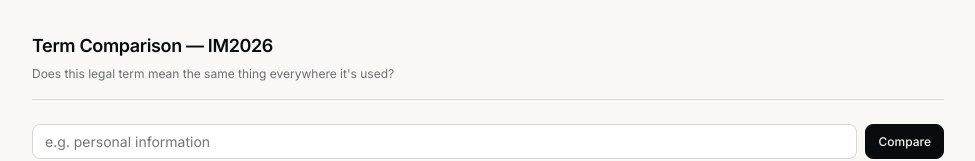
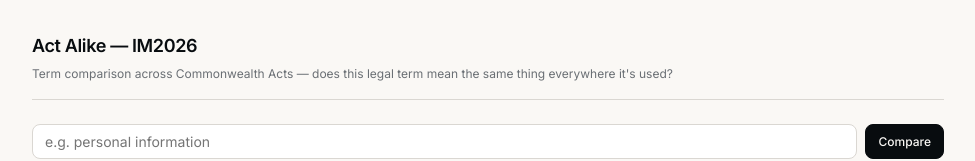
Before and after one commit to cchew/term-comparison, a Vue app in the folder web/: page / in a window 1280 px wide. Shown: the top 161 px of the page, without its empty margins (152-1127 px from the left). Built offline with nearby package versions, Linux system fonts and the light colour scheme; no server answers.

Commit message:
rebrand: Act Alike (in-app title, matching the renamed repo/Netlify site)
h1 keeps 'IM2026' per competition entry-naming rules. Netlify site and GitHub
repo were already renamed to act-alike; this brings the deployed product's
own displayed title in line with them.

```diff
--- a/web/index.html
+++ b/web/index.html
@@ -3,7 +3,7 @@
   <head>
     <meta charset="UTF-8" />
     <meta name="viewport" content="width=device-width, initial-scale=1.0" />
-    <title>Term Comparison — IM2026</title>
+    <title>Act Alike — IM2026 Term Comparison</title>
     <link rel="preconnect" href="https://fonts.googleapis.com">
     <link rel="preconnect" href="https://fonts.gstatic.com" crossorigin>
     <link href="https://fonts.googleapis.com/css2?family=IBM+Plex+Mono:wght@400;500&family=Inter:wght@400;500;600&display=swap" rel="stylesheet">
--- a/web/src/App.vue
+++ b/web/src/App.vue
@@ -45,8 +45,8 @@ async function search(t: string) {
   <div class="app-shell">
     <header class="app-header">
       <div class="app-title">
-        <h1>Term Comparison — IM2026</h1>
-        <p class="subtitle">Does this legal term mean the same thing everywhere it's used?</p>
+        <h1>Act Alike — IM2026</h1>
+        <p class="subtitle">Term comparison across Commonwealth Acts — does this legal term mean the same thing everywhere it's used?</p>
       </div>
       <CorpusStats />
     </header>
```
Also changed, not shown: 1 other file (tests, documents, lock files or other folders).
